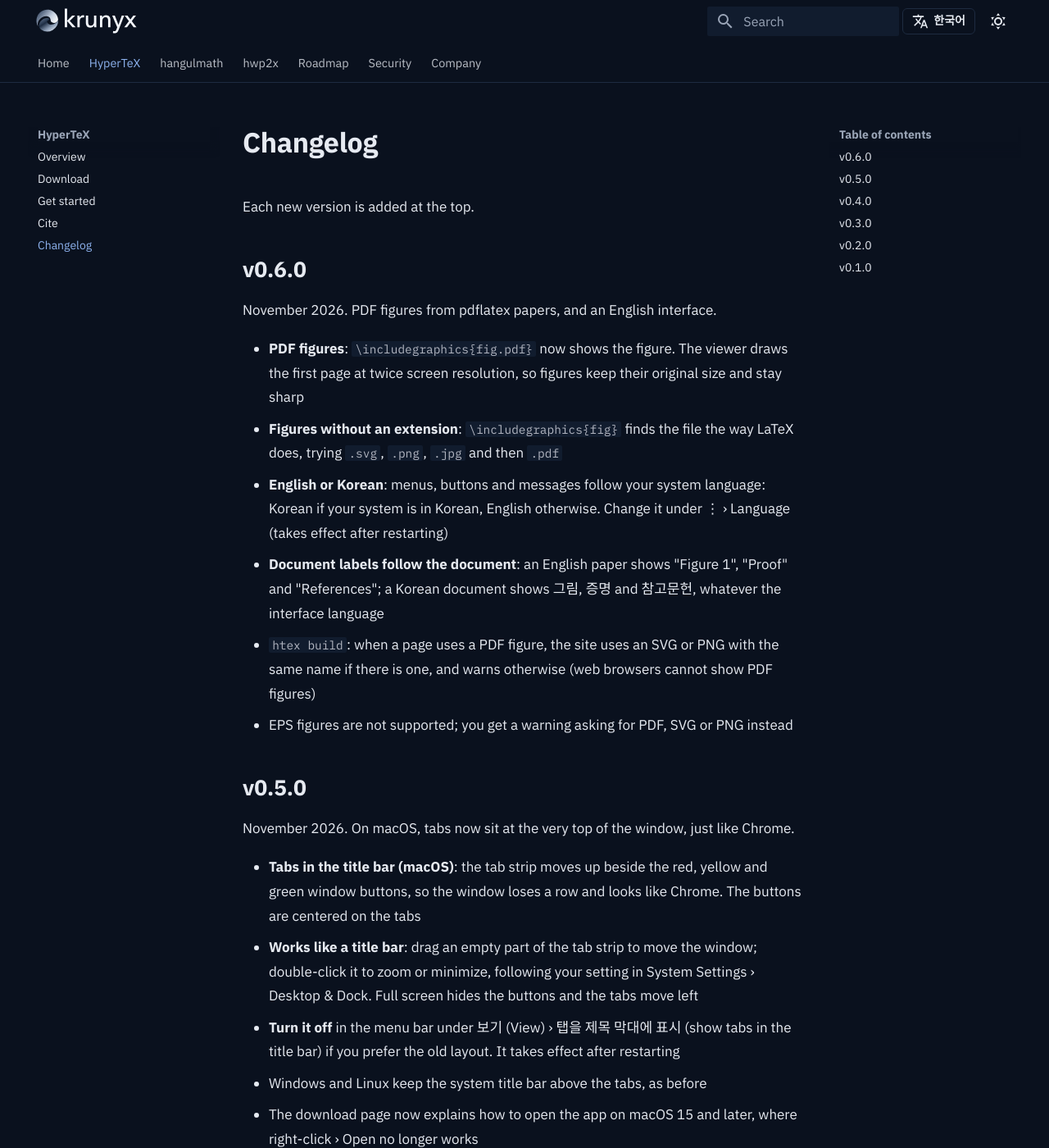
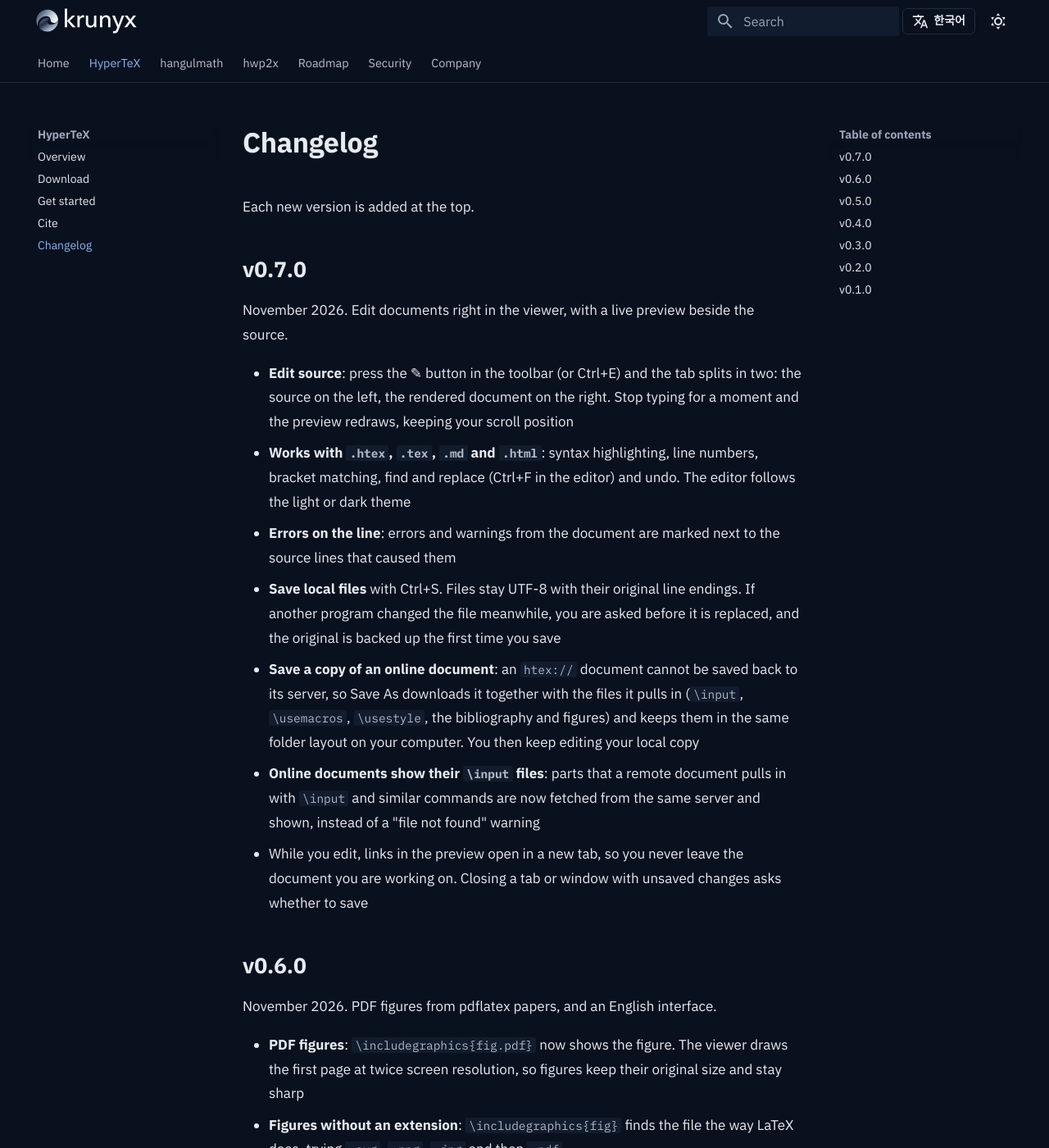
Before and after one commit to krunyx/krunyx.com, an MkDocs documentation site: the page built from docs/hypertex/changelog.md, in a window 1280 px wide and 1400 px high. Shown: the whole window at 82% size. Built offline with MkDocs 1.6.1 and Material for MkDocs 9.7.7, drawn with Linux system fonts in a browser that asks for light colours.

Commit message:
HyperTeX v0.7.0: downloads, changelog (source editor with live preview)
Co-Authored-By: Claude Opus 5.5 <noreply@anthropic.com>
Claude-Session: https://claude.ai/code/session_012fdPH5ZmHytyJoitHmPnms

```diff
--- a/docs/hypertex/changelog.md
+++ b/docs/hypertex/changelog.md
@@ -1,6 +1,25 @@
 # Changelog
 
 Each new version is added at the top.
+
+## v0.7.0 { #v0-7-0 }
+
+November 2026. Edit documents right in the viewer, with a live preview beside the source.
+
+- **Edit source**: press the ✎ button in the toolbar (or Ctrl+E) and the tab splits in two: the source on the left,
+  the rendered document on the right. Stop typing for a moment and the preview redraws, keeping your scroll position
+- **Works with `.htex`, `.tex`, `.md` and `.html`**: syntax highlighting, line numbers, bracket matching,
+  find and replace (Ctrl+F in the editor) and undo. The editor follows the light or dark theme
+- **Errors on the line**: errors and warnings from the document are marked next to the source lines that caused them
+- **Save local files** with Ctrl+S. Files stay UTF-8 with their original line endings. If another program changed the
+  file meanwhile, you are asked before it is replaced, and the original is backed up the first time you save
+- **Save a copy of an online document**: an `htex://` document cannot be saved back to its server, so Save As
+  downloads it together with the files it pulls in (`\input`, `\usemacros`, `\usestyle`, the bibliography and figures)
+  and keeps them in the same folder layout on your computer. You then keep editing your local copy
+- **Online documents show their `\input` files**: parts that a remote document pulls in with `\input` and similar
+  commands are now fetched from the same server and shown, instead of a "file not found" warning
+- While you edit, links in the preview open in a new tab, so you never leave the document you are working on.
+  Closing a tab or window with unsaved changes asks whether to save
 
 ## v0.6.0 { #v0-6-0 }
 
--- a/mkdocs.yml
+++ b/mkdocs.yml
@@ -82,7 +82,7 @@ extra_javascript:
 extra:
   generator: false
   hypertex:
-    version: "0.6.0"
+    version: "0.7.0"
     releases: https://github.com/krunyx/hypertex/releases/latest
   social:
     - icon: fontawesome/brands/github
```
Also changed, not shown: docs/hypertex/cite.md (+1 -1 lines), docs/hypertex/download.md (+8 -8 lines), docs/hypertex/getting-started.md (+5 -0 lines), docs/hypertex/index.md (+1 -0 lines).
